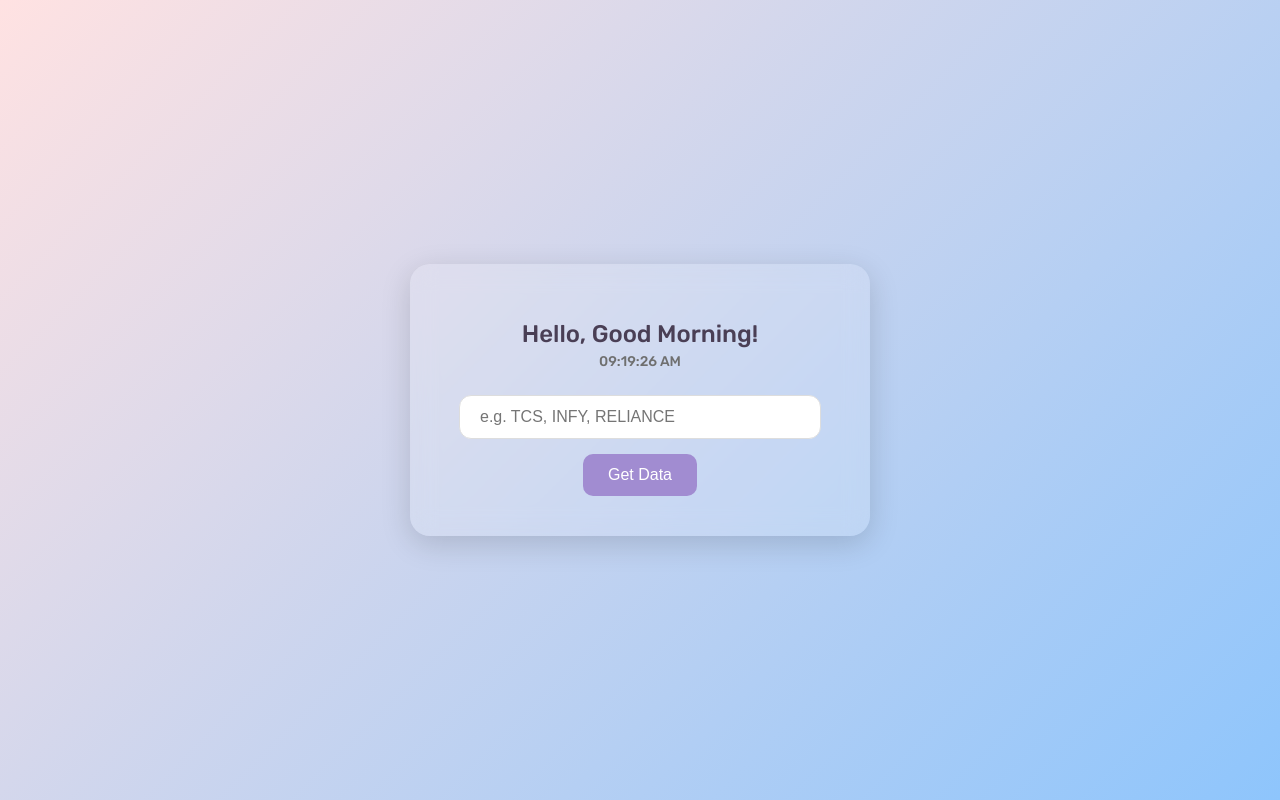
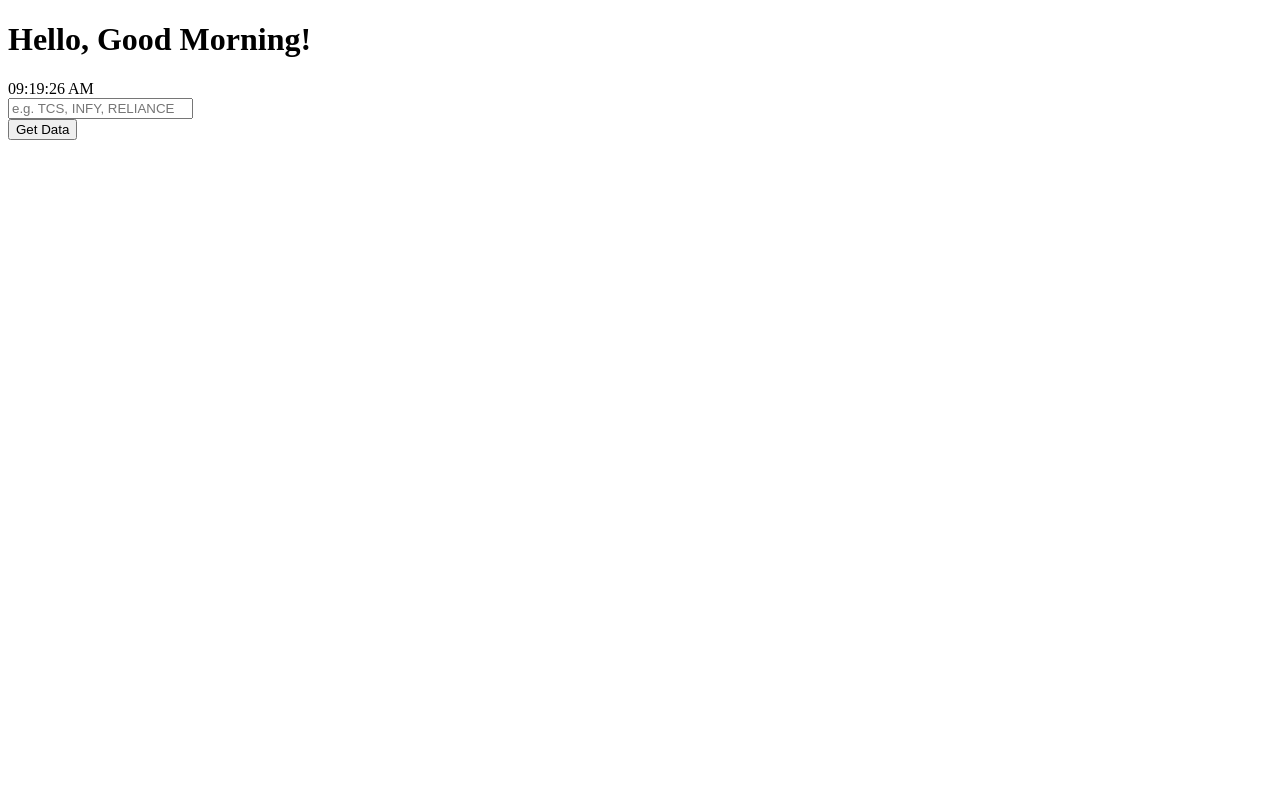
Before and after one commit to adityakat16/Dashboard, a Flask app: page / in a window 1280 px wide. Run offline with Flask 3, Linux system fonts and the light colour scheme; some libraries are stand-ins or nearby versions.

Commit message:
Update index.html

```diff
--- a/templates/index.html
+++ b/templates/index.html
@@ -5,85 +5,7 @@
     <title>Stock Info Dashboard</title>
     <link href="https://fonts.googleapis.com/css2?family=Rubik:wght@300;500&display=swap" rel="stylesheet">
     <style>
-        body {
-            margin: 0;
-            padding: 0;
-            font-family: 'Rubik', sans-serif;
-            background: linear-gradient(135deg, #ffe2e2, #8ec5fc);
-            height: 100vh;
-            display: flex;
-            align-items: center;
-            justify-content: center;
-        }
-
-        .container {
-            background: rgba(255, 255, 255, 0.15);
-            border-radius: 20px;
-            box-shadow: 0 8px 30px rgba(0, 0, 0, 0.15);
-            backdrop-filter: blur(12px);
-            padding: 40px 30px;
-            width: 90%;
-            max-width: 400px;
-            text-align: center;
-        }
-
-        h1 {
-            font-weight: 500;
-            color: #4a3f55;
-            font-size: 24px;
-            margin-bottom: 5px;
-        }
-
-        .timestamp {
-            font-size: 14px;
-            color: #6f6f6f;
-            margin-bottom: 25px;
-        }
-
-        form input[type="text"] {
-            padding: 12px 20px;
-            width: 80%;
-            border: 1px solid #ddd;
-            border-radius: 12px;
-            font-size: 16px;
-            outline: none;
-            margin-bottom: 15px;
-            background-color: #fff;
-            color: #333;
-            transition: border-color 0.3s ease;
-        }
-
-        form input[type="text"]:focus {
-            border-color: #8f94fb;
-        }
-
-        form button {
-            background-color: #a18cd1;
-            color: white;
-            border: none;
-            padding: 12px 25px;
-            font-size: 16px;
-            border-radius: 10px;
-            cursor: pointer;
-            transition: background-color 0.3s ease;
-        }
-
-        form button:hover {
-            background-color: #8f94fb;
-        }
-
-        .result {
-            margin-top: 25px;
-            font-size: 15px;
-            background: #ffffffde;
-            padding: 15px;
-            border-radius: 12px;
-            text-align: left;
-            max-height: 300px;
-            overflow-y: auto;
-            box-shadow: inset 0 0 5px rgba(0,0,0,0.05);
-            color: #3b3b3b;
-        }
+        /* ... (Your existing CSS) ... */
     </style>
 </head>
 <body>
@@ -91,8 +13,8 @@
         <h1 id="greeting">Hello!</h1>
         <div class="timestamp" id="timestamp">--:-- --</div>
 
-        <form method="POST">
-            <input type="text" name="stock" placeholder="e.g. TCS, INFY, RELIANCE" required />
+        <form action="/get_stock_data" method="POST">
+            <input type="text" name="symbol" placeholder="e.g. TCS, INFY, RELIANCE" required />
             <br>
             <button type="submit">Get Data</button>
         </form>
@@ -105,7 +27,7 @@
     </div>
 
     <script>
-        const now = new Date();
+               const now = new Date();
         const hours = now.getHours();
         const timestampElem = document.getElementById("timestamp");
         const greetingElem = document.getElementById("greeting");
```
